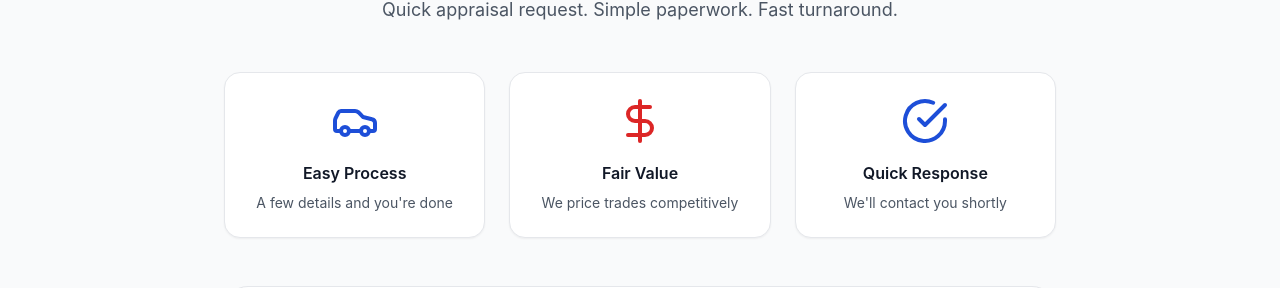
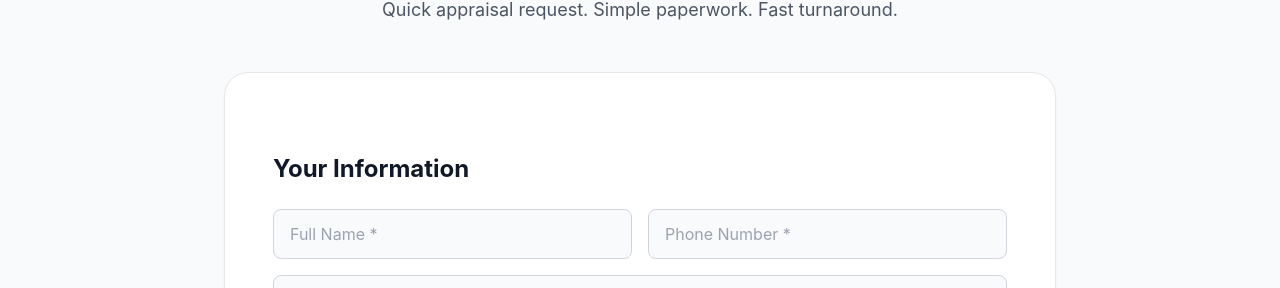
Before and after one commit to 1hxckr1/UptownAutoSales-Website, a React (Vite) app: page /trade-in in a window 1280 px wide. Shown: the part 176-464 px from the top of the page. Built offline with nearby package versions, Linux system fonts and the light colour scheme; no server answers; the database is empty.

Commit message:
Updated TradeIn.tsx

```diff
--- a/src/pages/TradeIn.tsx
+++ b/src/pages/TradeIn.tsx
@@ -110,23 +110,6 @@ export default function TradeInPage() {
           <p className="text-gray-600 text-lg">Quick appraisal request. Simple paperwork. Fast turnaround.</p>
         </div>
 
-        <div className="grid grid-cols-1 md:grid-cols-3 gap-6 mb-12">
-          <div className="bg-white rounded-2xl p-6 border border-gray-200 shadow-sm text-center">
-            <Car className="w-12 h-12 text-blue-700 mx-auto mb-4" />
-            <h3 className="text-gray-900 font-semibold mb-2">Easy Process</h3>
-            <p className="text-gray-600 text-sm">A few details and you're done</p>
-          </div>
-          <div className="bg-white rounded-2xl p-6 border border-gray-200 shadow-sm text-center">
-            <DollarSign className="w-12 h-12 text-red-600 mx-auto mb-4" />
-            <h3 className="text-gray-900 font-semibold mb-2">Fair Value</h3>
-            <p className="text-gray-600 text-sm">We price trades competitively</p>
-          </div>
-          <div className="bg-white rounded-2xl p-6 border border-gray-200 shadow-sm text-center">
-            <CheckCircle className="w-12 h-12 text-blue-700 mx-auto mb-4" />
-            <h3 className="text-gray-900 font-semibold mb-2">Quick Response</h3>
-            <p className="text-gray-600 text-sm">We'll contact you shortly</p>
-          </div>
-        </div>
 
         <div className="bg-white rounded-3xl p-8 md:p-12 border border-gray-200 shadow-sm">
           <form onSubmit={handleSubmit} className="space-y-8">
```
